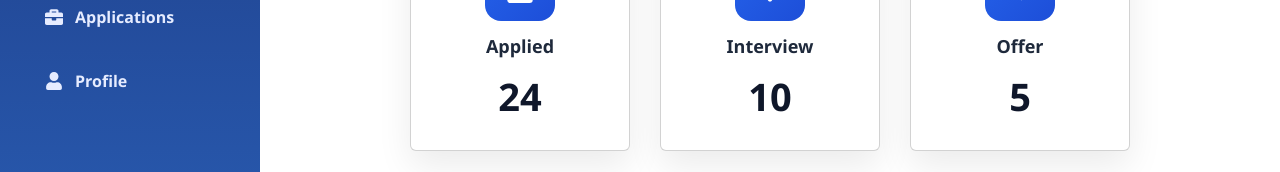
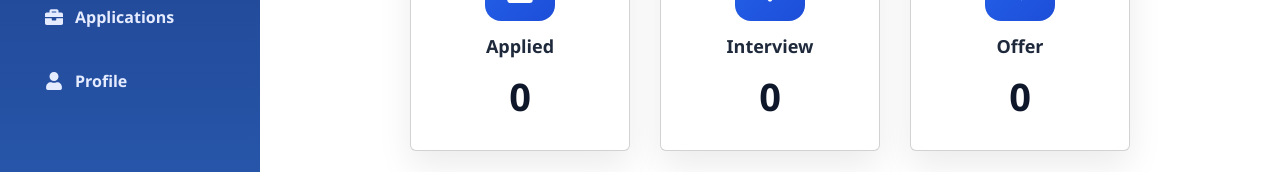
Before and after one commit to HalidMY/JobHunt-Smart-Job-Application-Tracker, a React (Create React App) app: page /dashboard in a window 1280 px wide. Shown: the part 208-380 px from the top of the page. Built offline with nearby package versions, Linux system fonts and the light colour scheme; no server answers.

Commit message:
fetching application data lenght from db and display on dashboard

```diff
--- a/src/components/dashboard/DashboardBody.jsx
+++ b/src/components/dashboard/DashboardBody.jsx
@@ -3,12 +3,40 @@ import { IoIosAddCircle } from "react-icons/io";
 import { BsFillChatSquareDotsFill } from "react-icons/bs";
 import { MdLocalOffer } from "react-icons/md";
 import { BsFillClipboard2CheckFill } from "react-icons/bs";
-import { useState } from "react";
+import { useEffect, useState } from "react";
 import AddApplicationModal from '../modals/AddApplicationModal';
 
 
 export default function DashboardBody() {
     const [showModal, setShowModal] = useState(false);
+    const [applications, setApplications] = useState([]);
+
+    useEffect (() => {
+        const fetchData = async () => {
+            const token = localStorage.getItem('token');
+
+            try {
+                const res = await fetch("http://localhost:5000/applications", {
+                    method: "GET",
+                    headers: {
+                        "Content-Type": "application/json",
+                        "Authorization": `Bearer ${token}`
+                    }
+                });
+
+                const data = await res.json();
+                setApplications(data);
+            }catch (err) {
+                console.error(err);
+            }
+        };
+        fetchData();
+    },[]);
+
+    const getCountByStatus = (status) => {
+        if (!Array.isArray(applications)) return 0;
+        return applications.filter(app => app.status === status).length;
+    };
 
     return (
         <main className="dashboard-body">
@@ -23,7 +51,7 @@ export default function DashboardBody() {
                     </div>
                     <div className="card-info">
                         <h3>Applied</h3>
-                        <span>24</span>
+                        <span>{getCountByStatus("Applied")}</span>
                     </div>
                 </div>
 
@@ -33,7 +61,7 @@ export default function DashboardBody() {
                     </div>
                     <div className="card-info">
                         <h3>Interview</h3>
-                        <span>10</span>
+                        <span>{getCountByStatus("Interview")}</span>
                     </div>
                 </div>
 
@@ -43,7 +71,7 @@ export default function DashboardBody() {
                     </div>
                     <div className="card-info">
                         <h3>Offer</h3>
-                        <span>5</span>
+                        <span>{getCountByStatus("Offer")}</span>
                     </div>
                 </div>
             </div>
```
Also changed, not shown: 1 other file (tests, documents, lock files or other folders).
